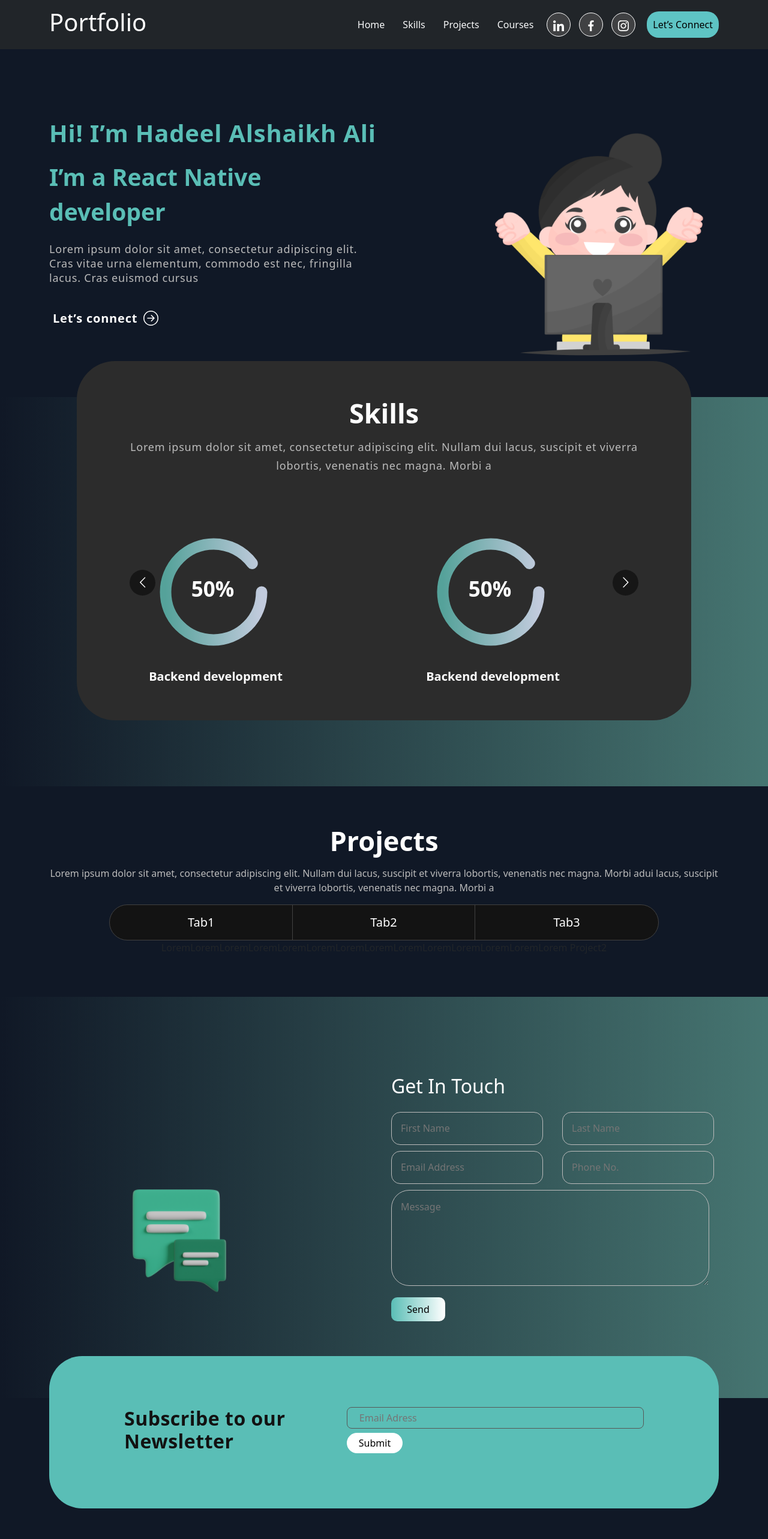
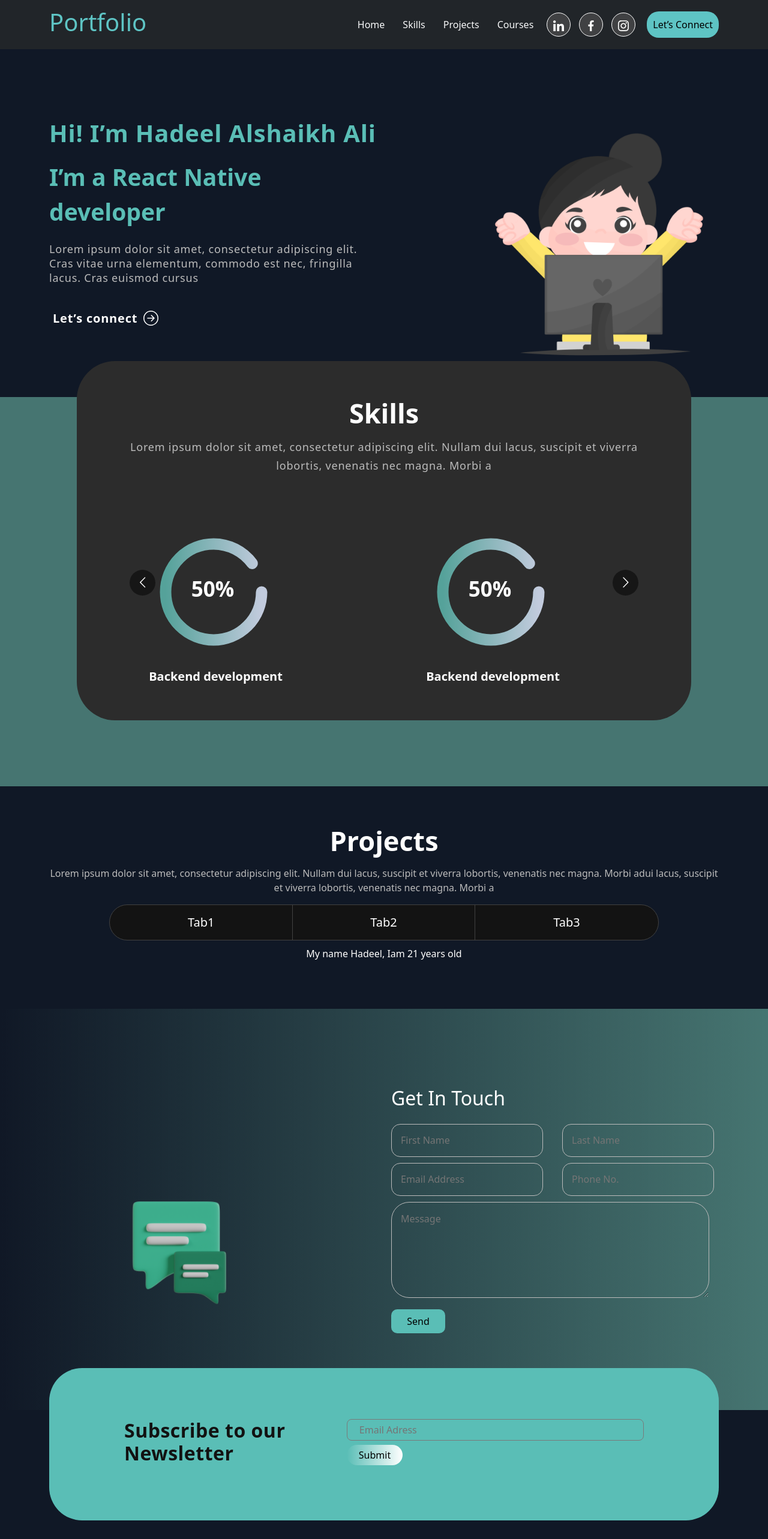
Before and after one commit to Hadeel-Ayman/Portfolio-website-React, a React (Create React App) app: page /project2 in a window 1280 px wide. Shown: the top 2566 px of the page at 60% size. Built offline with nearby package versions, Linux system fonts and the light colour scheme.

Commit message:
add new component and sections

```diff
--- a/src/Sections/Skills/style.css
+++ b/src/Sections/Skills/style.css
@@ -1,7 +1,7 @@
 .skillsSection {
   padding: 0 0 50px 0;
   position: relative;
-  background-image: linear-gradient(90deg, #101826, #467571);
+  background-color: #467571;
 }
 .skillsDiv {
   background-color: #2c2c2c;
--- a/src/Sections/Subsribe/style.css
+++ b/src/Sections/Subsribe/style.css
@@ -1,5 +1,5 @@
-.SubscribeSection{
-    background-color: #101826;
+.SubscribeSection {
+  background-color: #101826;
 }
 .newsletter {
   background-color: #5abeb6;
@@ -19,11 +19,11 @@ button {
   font-weight: 500;
   background: transparent;
   border-radius: 8px;
-  border: 1px solid #575757;
+  border: 1px solid #7a7a7a;
   padding: 5px 20px;
 }
 .newsletter button {
-  background-color: #fff;
+  background-image: linear-gradient(90deg, #5abeb6, #fff);
   padding: 5px 20px;
   color: #000;
   font-weight: 500;
--- a/src/components/Button/style.css
+++ b/src/components/Button/style.css
@@ -1,7 +1,7 @@
 .connect {
   width: 90px;
   height: 40px;
-  background-image:linear-gradient(90deg,#5abeb6,#fff) ;
+  background-color: #5abeb6;
   color: #000000;
   border: none;
   margin-left: 5px;
--- a/src/components/header/index.js
+++ b/src/components/header/index.js
@@ -16,7 +16,7 @@ function Header() {
     >
       <Container>
         <Navbar.Brand href="/">
-          <h1>Portfolio</h1>
+          <h1 className="logo">Portfolio</h1>
         </Navbar.Brand>
         <Navbar.Toggle aria-controls="responsive-navbar-nav" />
         <Navbar.Collapse id="responsive-navbar-nav">
--- a/src/components/header/style.css
+++ b/src/components/header/style.css
@@ -11,7 +11,7 @@
   text-decoration: none;
 }
 h1 {
-  color: #fff;
+  color: #5ec4c4;
 }
 .connects {
   padding: 10px;
--- a/src/components/project2/index.js
+++ b/src/components/project2/index.js
@@ -1,10 +1,9 @@
 import React from "react";
-
+import './style.css'
 const Project2 = () => {
   return (
-    <div>
-      LoremLoremLoremLoremLoremLoremLoremLoremLoremLoremLoremLoremLoremLorem
-      Project2
+    <div className="Project2">
+      My name Hadeel, Iam 21 years old
     </div>
   );
 };
--- /dev/null
+++ b/src/components/project2/style.css
@@ -0,0 +1,4 @@
+.Project2{
+    color: #fff;
+    padding: 10px 0;
+}
--- a/src/components/project3/index.js
+++ b/src/components/project3/index.js
@@ -1,9 +1,9 @@
-import React from 'react'
+import React from "react";
+import "./style.css";
+const Project3 = () => {
+  return (
+    <div className="Project3">I had many courses in Frontend development</div>
+  );
+};
 
-const Project3 = () => {
-    return (
-        <div>LoremLoremLoremLoremLoremLoremLoremLoremLoremLoremLoremLoremLoremLorem Project3</div>
-    )
-}
-
-export default Project3
+export default Project3;
--- /dev/null
+++ b/src/components/project3/style.css
@@ -0,0 +1,4 @@
+.Project3 {
+  color: #fff;
+  padding: 10px 0;
+}
```
